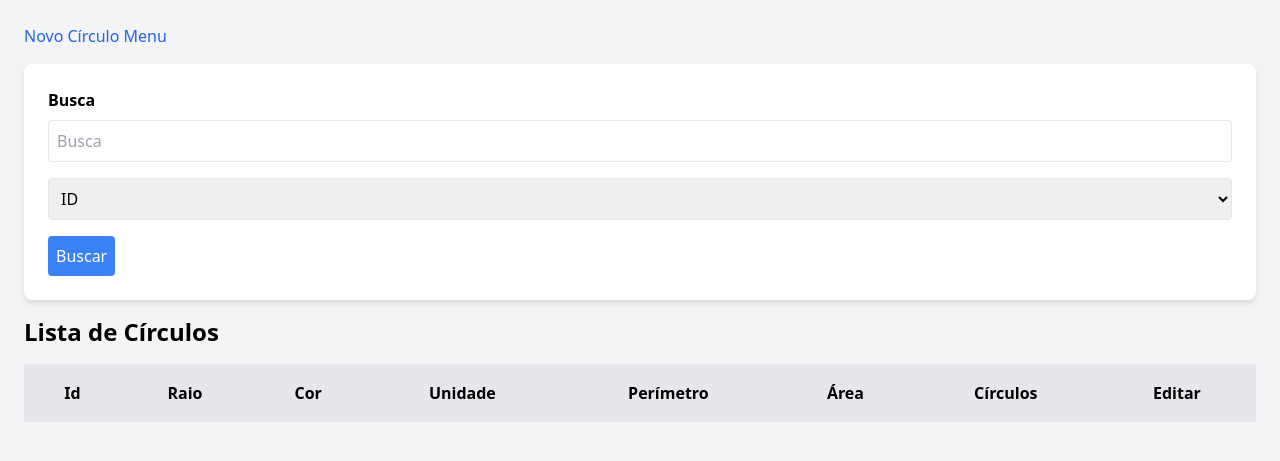
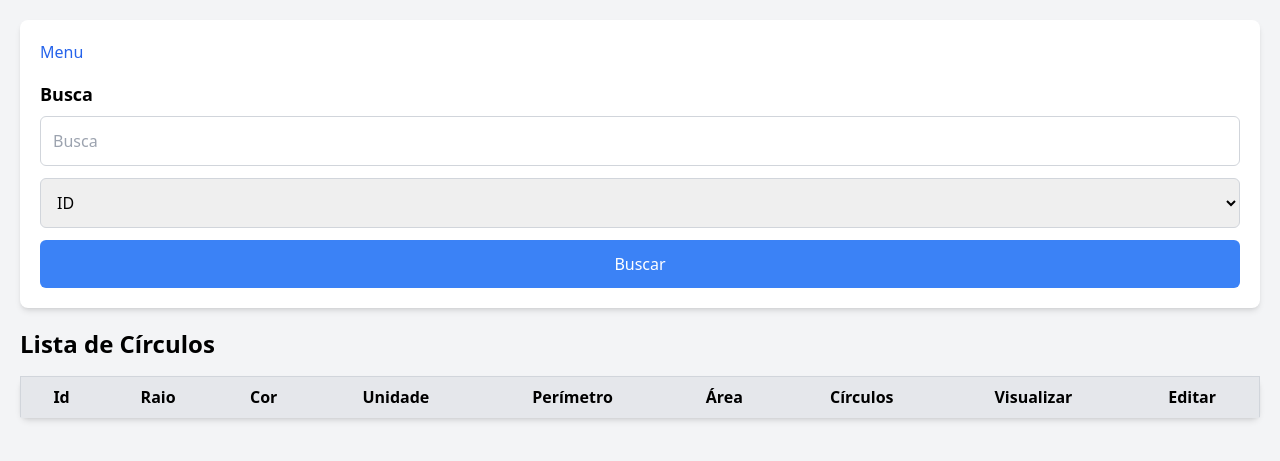
Before and after one commit to Yaszim/jogosformas, a PHP site: page /circulo/ in a window 1280 px wide. Shown: the top 461 px of the page. Run offline with PHP 8.4, Linux system fonts and the light colour scheme; data that the repository does not hold is empty; some libraries are stand-ins or nearby versions.

Commit message:
completo pronto commit

```diff
--- a/circulo/cadastro.php
+++ b/circulo/cadastro.php
@@ -23,7 +23,7 @@ session_start();
             <input type="number" class="border rounded p-2 w-full mb-4" name="raio" id="raio" value="<?= $id ? $circulo->getRaio() : 0 ?>" placeholder="Raio do seu círculo">
 
             <label class="block mb-2" for="cor">Cor</label>
-            <input type="color" class="border rounded p-2 w-full mb-4" name="cor" id="cor" value="<?= $id ? $forma->getCor() : 'black' ?>">
+            <input type="color" class="border rounded p-2 w-full mb-4" name="cor" id="cor" value="<?= $id ? $circulo->getCor() : 'black' ?>">
 
             <label class="block mb-2" for="unidade">Unidade</label>
             <select class="border rounded p-2 w-full mb-4" name="un" id="un">
@@ -45,7 +45,7 @@ session_start();
 
             <div class="flex justify-between mt-4">
                 <input type="submit" name="acao" id="acao" value="Salvar" class="bg-blue-500 text-white rounded p-2 hover:bg-blue-600">
-                <input type="submit" name="acao" id="acao" value="Alterar" class="bg-yellow-500 text-white rounded p-2 hover:bg-yellow-600">
+
                 <input type="submit" name="acao" id="acao" value="Excluir" class="bg-red-500 text-white rounded p-2 hover:bg-red-600">
             </div>
         </form>
--- a/circulo/consulta.php
+++ b/circulo/consulta.php
@@ -18,6 +18,7 @@
 </head>
 <body class="bg-gray-100 flex items-center justify-center min-h-screen">
     <div class="bg-white rounded-lg shadow-lg p-6 w-full max-w-lg">
+    <a href="../index.php" class="text-blue-600 hover:underline mb-4 inline-block">Menu</a>
         <?php
             $id = isset($_GET['id']) ? $_GET['id'] : 0;
 
@@ -39,6 +40,7 @@
                 </div>
                 <div class="flex justify-center">
                     <a href="../index.php" class="bg-blue-500 text-white rounded p-2 hover:bg-blue-600">Voltar ao Menu</a>
+                    <a href="./cadastro.php" class="bg-blue-500 text-white rounded p-2 hover:bg-blue-600">Cadastrar novo circulo</a>
                 </div>
                 <?php
             } else {
--- a/circulo/index.php
+++ b/circulo/index.php
@@ -3,73 +3,65 @@
 <head>
     <meta charset="UTF-8">
     <meta name="viewport" content="width=device-width, initial-scale=1.0">
-    <link href="https://cdn.jsdelivr.net/npm/tailwindcss@2.2.19/dist/tailwind.min.css" rel="stylesheet">
     <title>Consulta</title>
     <?php
     session_start();
     include_once('circulo.php');
-
     ?>
+    <script src="https://cdn.tailwindcss.com"></script>
 </head>
-<body class="bg-gray-100 p-6">
-    <div class="container mx-auto">
-        <div class="flex justify-between mb-4">
-            <div>
-                <a href="./cadastro.php" class="text-blue-600 hover:underline">Novo Círculo</a>
-                <a href="../index.php" class="text-blue-600 hover:underline">Menu</a>
+<body class="bg-gray-100 p-5">
+    <form method="get" class="bg-white p-5 rounded-lg shadow-md mb-5">
+    <a href="../index.php" class="text-blue-600 hover:underline mb-4 inline-block">Menu</a>
+        <h4 class="text-lg font-semibold mb-2">Busca</h4>
+        <div class="mb-3">
+            <input type="text" name="busca" id="busca" placeholder="Busca" class="w-full p-3 border border-gray-300 rounded-md focus:outline-none focus:ring-2 focus:ring-blue-500">
         </div>
-        </div>
-
-        <form method="get" class="mb-4 bg-white p-6 rounded-lg shadow-md">
-            <h4 class="font-bold mb-2">Busca</h4>
-            <div class="mb-4">
-                <input type="text" class="border rounded p-2 w-full" name="busca" id="busca" placeholder="Busca">
-            </div>
-            <div class="mb-4">
-                <select class="border rounded p-2 w-full" name="tipo" id="tipo">
+        <div class="mb-3">
+            <select name="tipo" id="tipo" class="w-full p-3 border border-gray-300 rounded-md focus:outline-none focus:ring-2 focus:ring-blue-500">
                 <option value="1">ID</option>
                 <option value="2">Raio</option>
                 <option value="3">Cor</option>
                 <option value="4">Unidade</option>
             </select>
         </div>
-            <input type="submit" name="acao" id="acao" value="Buscar" class="bg-blue-500 text-white rounded p-2 hover:bg-blue-600">
+        <input type="submit" name="acao" id="acao" value="Buscar" class="w-full bg-blue-500 text-white p-3 rounded-md hover:bg-green-600 transition duration-200">
     </form>
 
     <h2 class="text-2xl font-bold mb-4">Lista de Círculos</h2>
-
-        <div class="overflow-x-auto">
-            <table class="min-w-full bg-white border rounded shadow-md">
+    <div>
+        <table class="min-w-full bg-white border border-gray-300 rounded-lg shadow-md">
             <thead>
                 <tr class="bg-gray-200">
-                        <th class="border-b p-4">Id</th>
-                        <th class="border-b p-4">Raio</th>
-                        <th class="border-b p-4">Cor</th>
-                        <th class="border-b p-4">Unidade</th>
-                        <th class="border-b p-4">Perímetro</th>
-                        <th class="border-b p-4">Área</th>
-                        <th class="border-b p-4">Círculos</th>
-                        <th class="border-b p-4">Editar</th>
+                    <th class="py-2 px-4 border-b">Id</th>
+                    <th class="py-2 px-4 border-b">Raio</th>
+                    <th class="py-2 px-4 border-b">Cor</th>
+                    <th class="py-2 px-4 border-b">Unidade</th>
+                    <th class="py-2 px-4 border-b">Perímetro</th>
+                    <th class="py-2 px-4 border-b">Área</th>
+                    <th class="py-2 px-4 border-b">Círculos</th>
+                    <th class="py-2 px-4 border-b">Visualizar</th>
+                    <th class="py-2 px-4 border-b">Editar</th>
                 </tr>
             </thead>
             <tbody>
                 <?php
                 foreach ($lista as $circulo) {
-                        echo "<tr>
-                            <td class='border-b p-4'><a href='index.php?id=" . $circulo->getId() . "' class='text-blue-600 hover:underline'>" . $circulo->getId() . "</a></td>
-                            <td class='border-b p-4'>" . $circulo->getRaio() . "</td>
-                            <td class='border-b p-4'>" . $circulo->getCor() . "</td>
-                            <td class='border-b p-4'>" . $circulo->getUn()->getUn() . "</td>
-                            <td class='border-b p-4'>" . $circulo->calcularPerimetro() . " " . $circulo->getUn()->getUn() . "</td>
-                            <td class='border-b p-4'>" . $circulo->calcularArea() . " " . $circulo->getUn()->getUn() . "²</td>
-                            <td class='border-b p-4'><a href='index.php?id=" . $circulo->getId() . "' class='text-blue-600 hover:underline'>" . $circulo->desenhar($circulo) . "</a></td>
-                            <td class='border-b p-4'><a href='cadastro.php?id={$circulo->getId()}' class='text-blue-600 hover:underline'>Editar</a></td>
+                    echo "<tr class='hover:bg-gray-100'>
+                        <td class='py-2 px-4 border-b'><a href='index.php?id=" . $circulo->getId() . "'>" . $circulo->getId() . "</a></td>
+                        <td class='py-2 px-4 border-b'>" . $circulo->getRaio() . "</td>
+                        <td class='py-2 px-4 border-b'>" . $circulo->getCor() . "</td>
+                        <td class='py-2 px-4 border-b'>" . $circulo->getUn()->getUn() . "</td>
+                        <td class='py-2 px-4 border-b'>" . $circulo->calcularPerimetro() . " " . $circulo->getUn()->getUn() . "</td>
+                        <td class='py-2 px-4 border-b'>" . $circulo->calcularArea() . " " . $circulo->getUn()->getUn() . "</td>
+                        <td class='py-2 px-4 border-b'><div class='inline-block w-5 h-5 rounded-full' style='background-color: " . $circulo->getCor() . "; background-image: url(\"{$circulo->getFundo()}\")'></div></td>
+                        <td class='py-2 px-4 border-b'><a href='consulta.php?id={$circulo->getId()}' class='text-blue-600 hover:underline'>Visualizar</a></td>
+                        <td class='py-2 px-4 border-b'><a href='cadastro.php?id={$circulo->getId()}' class='text-blue-600 hover:underline'>Editar</a></td>
                     </tr>";
                 }
                 ?>
             </tbody>
         </table>
     </div>
-    </div>
 </body>
 </html>
--- a/classes/Circulo.class.php
+++ b/classes/Circulo.class.php
@@ -7,7 +7,7 @@ class Circulo extends Formas
 {
     private $raio;
 
-    public function  __construct($id = 0, $raio = 1, $cor = "black", UnidadeMedida $un = null, $fundo = "null")
+    public function  __construct($id = 0, $raio = 1, $cor = "", UnidadeMedida $un = null, $fundo = "null")
     {
         parent::__construct($id, $cor, $un, $fundo);
         $this->setRaio($raio);
@@ -50,8 +50,8 @@ class Circulo extends Formas
     public function alterar()
     {
         $sql = 'UPDATE circulo
-                SET raio = :raio, cor = :cor, un_id = :un, id = :id, fundo = :fundo
-                WHERE id_circulo = :id';
+                SET raio = :raio, cor = :cor, id_un = :un, fundo = :fundo
+                WHERE id = :id';
         $parametros = array(':raio' => $this->raio,
                             ':cor' => parent::getCor(),
                             ':un' => parent::getUn()->getId(),
@@ -78,7 +78,7 @@ class Circulo extends Formas
                     $busca = "%{$busca}%";
                     break;
                 case 4:
-                    $sql .= " INNER JOIN un ON (unidademedida.un_id = quadrado.un_id) WHERE formas.unidademedida LIKE :busca";
+                    $sql .= " INNER JOIN un ON (unidademedida.un_id = circulo.id_un) WHERE formas.unidademedida LIKE :busca";
                     $busca = "%{$busca}%";
                     break;
                 case 5:
@@ -110,7 +110,9 @@ class Circulo extends Formas
                 width:{$diametro}{$this->getUn()->getUn()};
                 height:{$diametro}{$this->getUn()->getUn()};
                 background-color:{$this->getCor()};
-                background-image:url(\"{$this->getFundo()}\");background-size:contain; border-radius:50%'></div>";
+                background-image:url(\"{$this->getFundo()}\");
+                background-size:contain;
+                border-radius:50%'></div>";
     }
 
     public function calcularArea()
--- a/quadrado/index.php
+++ b/quadrado/index.php
@@ -66,6 +66,7 @@ include_once('quadrado.php');
                                 <td class='border-b p-4'>{$forma->getLado()}</td>
                                 <td class='border-b p-4' style='color: {$forma->getCor()}'>{$forma->getCor()}</td>
                                 <td class='border-b p-4'>{$forma->getUn()->getUn()}</td>
+                                <td class='py-2 px-4 border-b'><div class='inline-block w-5 h-5 rounded-full' style='background-color: " . $forma->getCor() . "; background-image: url(\"{$forma->getFundo()}\")'></div></td>
                                 <td class='border-b p-4'><a href='consulta.php?id={$forma->getId()}' class='text-blue-600 hover:underline'>Visualizar</a></td>
                                 <td class='border-b p-4'><a href='cadastro.php?id={$forma->getId()}' class='text-blue-600 hover:underline'>Editar</a></td>
                               </tr>";
--- a/triangulo/index.php
+++ b/triangulo/index.php
@@ -125,7 +125,7 @@ require_once("triangulo.php");
                              <td>" . $triangulo->getUn()->getUn() . "</td>
                              <td>" . $triangulo->calcularPerimetro($triangulo) . $triangulo->getUn()->getUn() . "</td>
                              <td>" . $triangulo->calcularArea($triangulo) . $triangulo->getUn()->getUn() . "²</td>
-                             <td><a href='index.php?id=" . $triangulo->getId() . "' class='text-pink-400 hover:text-purple-500'>" . $triangulo->desenhar($triangulo) . "</a></td>
+                             <td><a href='index.php?id=" . $triangulo->getId() . "' class='text-pink-400 hover:text-purple-500'>" . $triangulo->desenhar($triangulo) . " </a></td>
                         </tr>";
                 }
 ?>
--- a/triangulo/triangulo.php
+++ b/triangulo/triangulo.php
@@ -79,7 +79,7 @@ if ($_SERVER['REQUEST_METHOD'] == 'POST') {
                         $resultado = $triangulo->incluir();
                         break;
                     }
-                case ("Excluir"):
+                case ("excluir"):
                     $resultado = $triangulo->excluir();
                     break;
             }
```
Also changed, not shown: circulo/circulo.php (+11 -4 lines), classes/Equilatero.class.php (+29 -9 lines), classes/Escaleno.class.php (+36 -10 lines), classes/Isoceles.class.php (+36 -10 lines), imagens/Captura de tela 2024-10-02 150645.png (added), imagens/Captura de tela 2024-10-09 142559.png (added), imagens/Captura de tela 2024-10-09 143511.png (added), imagens/Captura de tela 2024-10-09 143536.png (added), imagens/Captura de tela 2024-10-09 144213.png (added). Lines whose indentation alone changed are shown as unchanged.
